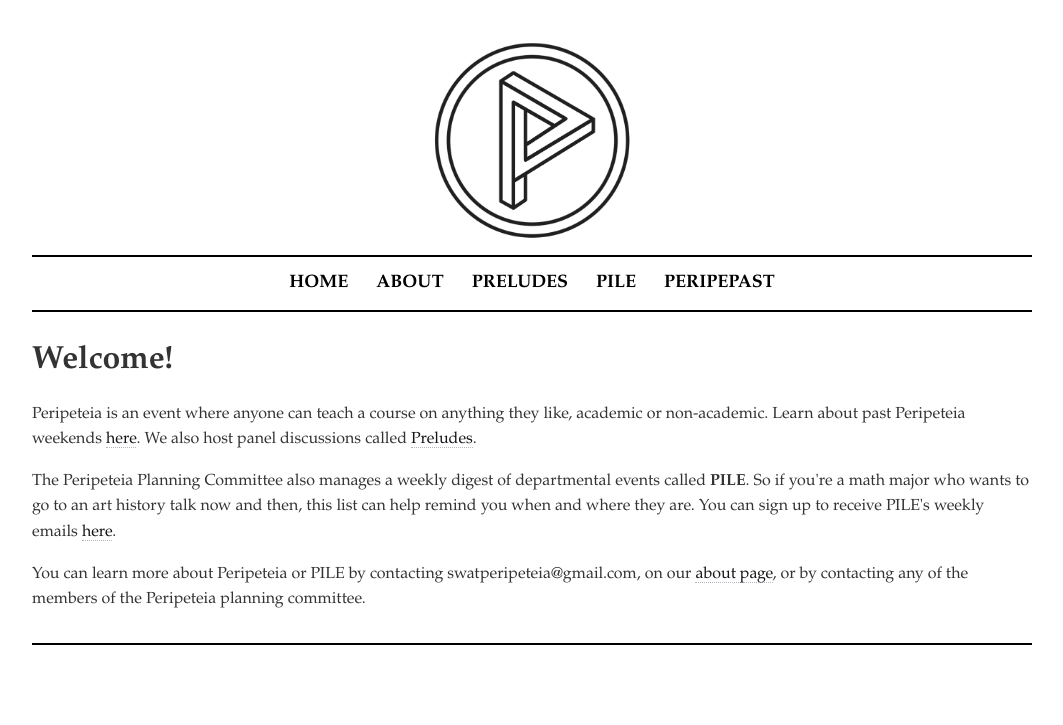
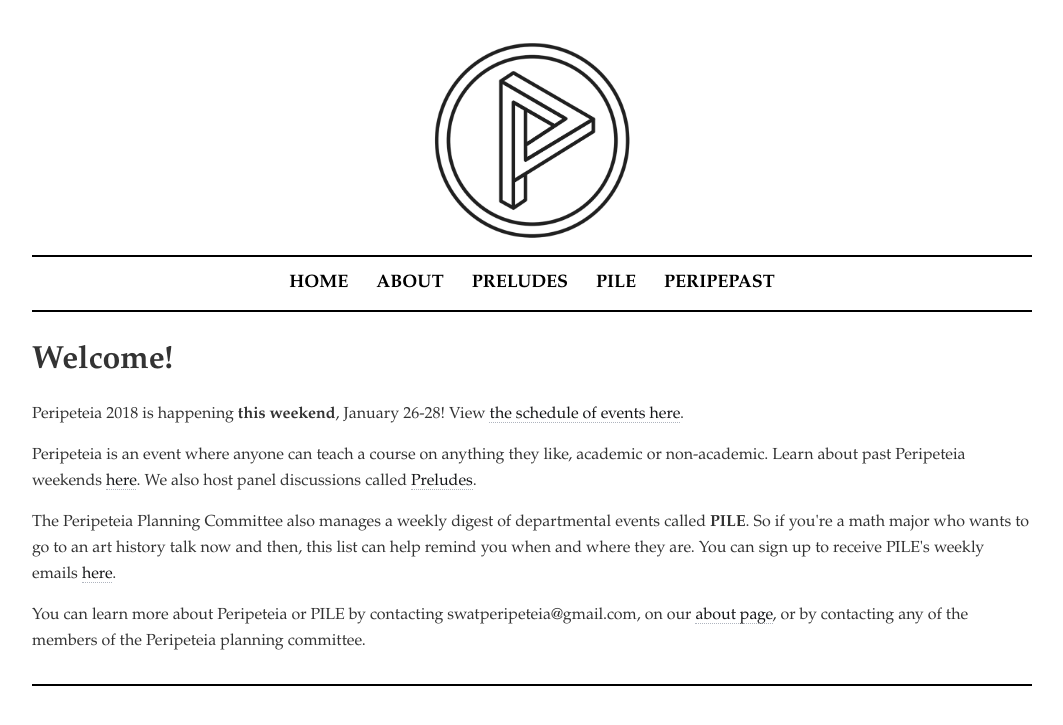
Before and after one commit to emmaremy/peripeteia, a Jekyll site: the page built from index.html, in a window 1280 px wide. Shown: the top 725 px of the page, without its empty margins (108-1171 px from the left). Built offline with Jekyll 4.4.1, drawn with Linux system fonts in a browser that asks for light colours.

Commit message:
update for 2018

```diff
--- a/index.html
+++ b/index.html
@@ -5,6 +5,7 @@ title: Swarthmore Peripeteia
 
 <h1>Welcome!</h1>
 
+<p>Peripeteia 2018 is happening <b>this weekend</b>, January 26-28! View <a href="{{ site.baseurl }}/2018">the schedule of events here</a>.</p>
 
 <p>Peripeteia is an event where anyone can teach a
 course on anything they like, academic or non-academic. Learn about past Peripeteia weekends <a href ="{{ site.baseurl}}/peripepast">here</a>. We also host panel discussions called <a href="{{ site.baseurl}}/preludes">Preludes</a>.</p>
```
